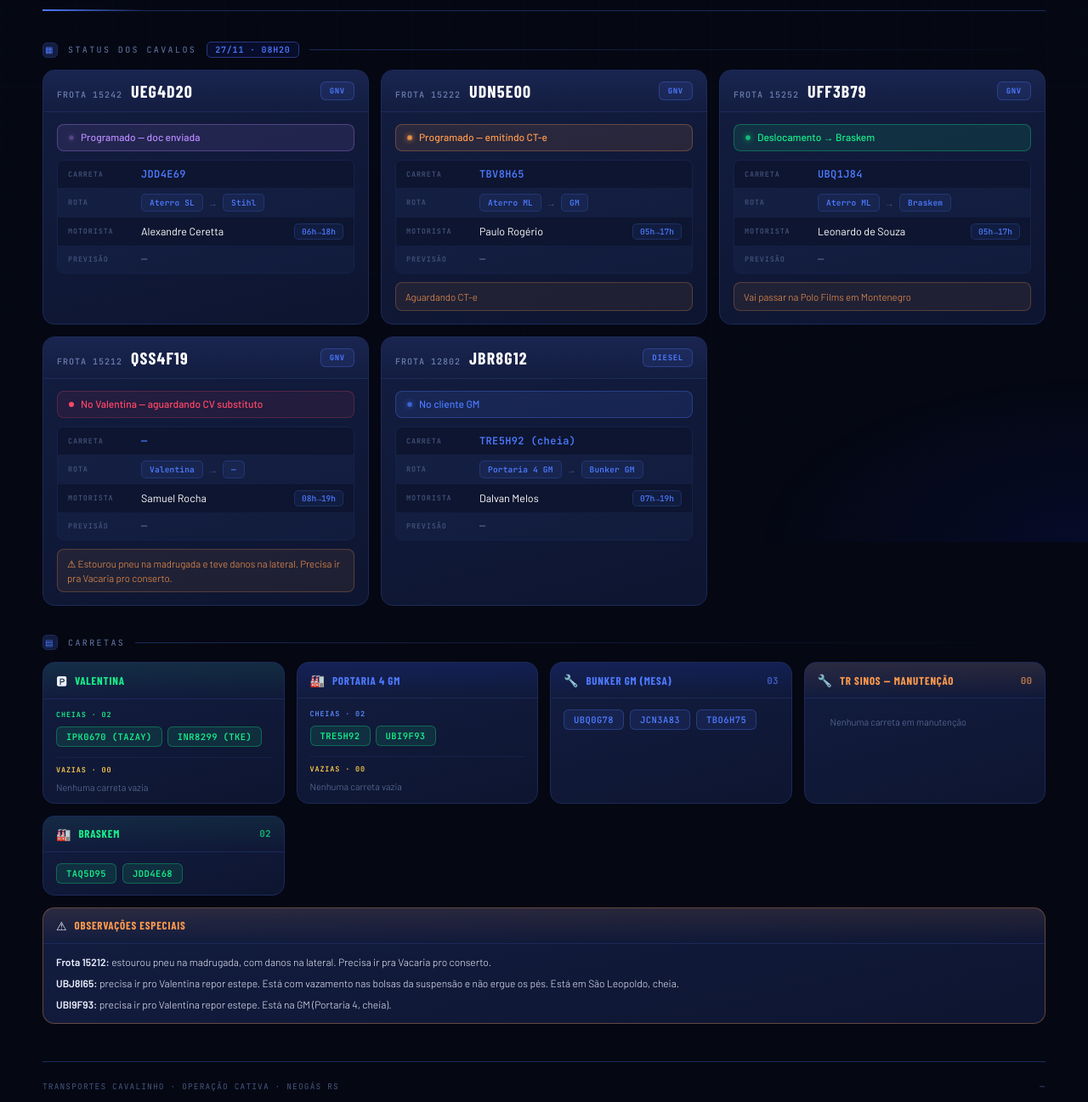
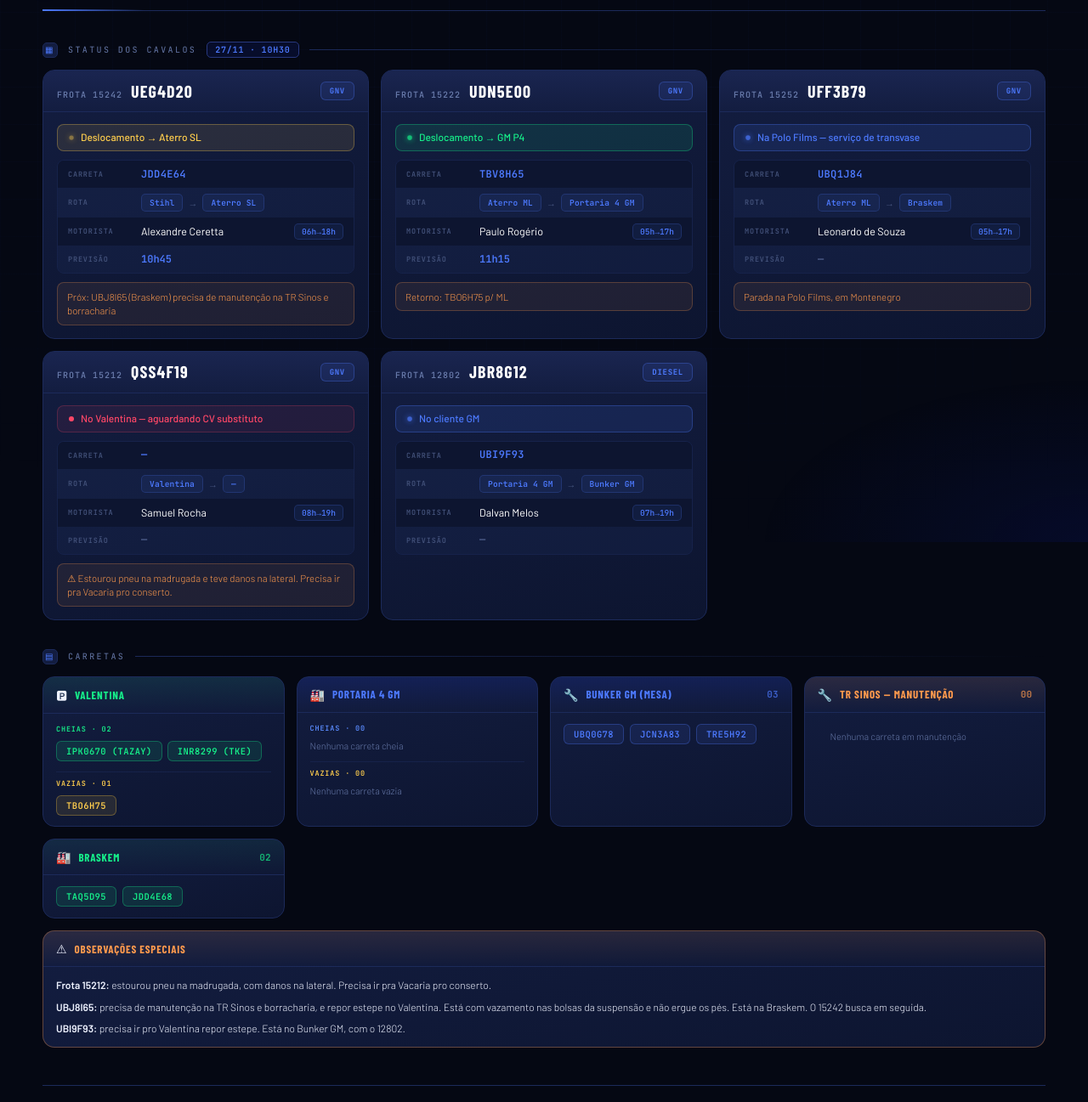
Before and after one commit to giovani-schiavon/Painel-Neogas, a plain HTML site: page index.html in a window 1280 px wide. Shown: the part 162-1459 px from the top of the page at 85% size. Drawn offline with nearby package versions, Linux system fonts and the light colour scheme; a web font is replaced by a local one.

Commit message:
Add files via upload

```diff
--- a/index.html
+++ b/index.html
@@ -152,8 +152,8 @@ h1 .rs{color:var(--azul-br);}
 <div class="wrap">
 
   <div style="font-family:'JetBrains Mono',monospace;font-size:11px;font-weight:700;letter-spacing:.12em;text-transform:uppercase;color:var(--text2);background:rgba(77,122,255,.08);border:1px solid var(--border);border-radius:8px;padding:8px 16px;margin-bottom:18px;display:inline-block;">
-    🕐 Última Atualização — <span style="color:var(--branco);">27/11/2026 · 08h20</span>
-    <br><span style="font-size:9.5px;font-style:italic;font-weight:400;color:var(--muted);letter-spacing:.06em;">Próxima atualização prevista: 09h20</span>
+    🕐 Última Atualização — <span style="color:var(--branco);">27/11/2026 · 10h30</span>
+    <br><span style="font-size:9.5px;font-style:italic;font-weight:400;color:var(--muted);letter-spacing:.06em;">Próxima atualização prevista: 11h30</span>
   </div>
 
   <div class="header">
@@ -166,56 +166,56 @@ h1 .rs{color:var(--azul-br);}
     <div class="header-right">
       <div class="pills">
         <span class="pill pill-azul">5 cavalos</span>
-        <span class="pill pill-roxo">2 programados</span>
-        <span class="pill pill-amarelo">1 → Braskem</span>
+        <span class="pill pill-roxo">1 → GM P4</span>
+        <span class="pill pill-amarelo">1 na Polo Films</span>
         <span class="pill pill-verm">1 parado (danos)</span>
       </div>
 
     </div>
   </div>
 
-  <div class="sec-label"><span class="ico">▦</span>Status dos Cavalos <span class="stamp">27/11 · 08h20</span></div>
+  <div class="sec-label"><span class="ico">▦</span>Status dos Cavalos <span class="stamp">27/11 · 10h30</span></div>
                                                                                                                                                                                                                                                                                                                                                                                                                                                                                                                                                                                                                                                                                                                                                                                                                                                                                                                                                                                                                                                                                                                                                                                                       <div class="grid">
 
     <div class="card">
       <div class="card-head"><div class="head-id"><span class="frota">Frota 15242</span><span class="placa">UEG4D20</span></div><span class="comb-badge gnv">GNV</span></div>
       <div class="card-body">
-        <div class="status s-programado"><span class="pulse"></span>Programado — doc enviada</div>
+        <div class="status s-vazio"><span class="pulse"></span>Deslocamento → Aterro SL</div>
         <div class="info-rows">
-          <div class="irow"><span class="lbl">Carreta</span><span class="v mono" style="display:flex;align-items:center;gap:2px;">JDD4E69</span></div>
-          <div class="irow"><span class="lbl">Rota</span><div class="rota"><span class="rp rp-o">Aterro SL</span><span class="rp-arr">→</span><span class="rp rp-d">Stihl</span></div></div>
+          <div class="irow"><span class="lbl">Carreta</span><span class="v mono" style="display:flex;align-items:center;gap:2px;">JDD4E64</span></div>
+          <div class="irow"><span class="lbl">Rota</span><div class="rota"><span class="rp rp-o">Stihl</span><span class="rp-arr">→</span><span class="rp rp-d">Aterro SL</span></div></div>
           <div class="irow mot-row"><span class="lbl">Motorista</span><span class="v mot">Alexandre Ceretta</span><span class="turno-chip">06h→18h</span></div>
-          <div class="irow"><span class="lbl">Previsão</span><span class="v prev none">—</span></div>
+          <div class="irow"><span class="lbl">Previsão</span><span class="v prev">10h45</span></div>
         </div>
-
+        <div class="obs">Próx: UBJ8I65 (Braskem) precisa de manutenção na TR Sinos e borracharia</div>
       </div>
     </div>
 
     <div class="card">
       <div class="card-head"><div class="head-id"><span class="frota">Frota 15222</span><span class="placa">UDN5E00</span></div><span class="comb-badge gnv">GNV</span></div>
       <div class="card-body">
-        <div class="status s-aguardando"><span class="pulse"></span>Programado — emitindo CT-e</div>
+        <div class="status s-cheio"><span class="pulse"></span>Deslocamento → GM P4</div>
         <div class="info-rows">
           <div class="irow"><span class="lbl">Carreta</span><span class="v mono" style="display:flex;align-items:center;gap:2px;">TBV8H65</span></div>
-          <div class="irow"><span class="lbl">Rota</span><div class="rota"><span class="rp rp-o">Aterro ML</span><span class="rp-arr">→</span><span class="rp rp-d">GM</span></div></div>
+          <div class="irow"><span class="lbl">Rota</span><div class="rota"><span class="rp rp-o">Aterro ML</span><span class="rp-arr">→</span><span class="rp rp-d">Portaria 4 GM</span></div></div>
           <div class="irow mot-row"><span class="lbl">Motorista</span><span class="v mot">Paulo Rogério</span><span class="turno-chip">05h→17h</span></div>
-          <div class="irow"><span class="lbl">Previsão</span><span class="v prev none">—</span></div>
+          <div class="irow"><span class="lbl">Previsão</span><span class="v prev">11h15</span></div>
         </div>
-        <div class="obs">Aguardando CT-e</div>
+        <div class="obs">Retorno: TBO6H75 p/ ML</div>
       </div>
     </div>
 
     <div class="card">
       <div class="card-head"><div class="head-id"><span class="frota">Frota 15252</span><span class="placa">UFF3B79</span></div><span class="comb-badge gnv">GNV</span></div>
       <div class="card-body">
-        <div class="status s-cheio"><span class="pulse"></span>Deslocamento → Braskem</div>
+        <div class="status s-cliente"><span class="pulse"></span>Na Polo Films — serviço de transvase</div>
         <div class="info-rows">
           <div class="irow"><span class="lbl">Carreta</span><span class="v mono" style="display:flex;align-items:center;gap:2px;">UBQ1J84</span></div>
           <div class="irow"><span class="lbl">Rota</span><div class="rota"><span class="rp rp-o">Aterro ML</span><span class="rp-arr">→</span><span class="rp rp-d">Braskem</span></div></div>
           <div class="irow mot-row"><span class="lbl">Motorista</span><span class="v mot">Leonardo de Souza</span><span class="turno-chip">05h→17h</span></div>
           <div class="irow"><span class="lbl">Previsão</span><span class="v prev none">—</span></div>
         </div>
-        <div class="obs">Vai passar na Polo Films em Montenegro</div>
+        <div class="obs">Parada na Polo Films, em Montenegro</div>
       </div>
     </div>
 
@@ -238,7 +238,7 @@ h1 .rs{color:var(--azul-br);}
       <div class="card-body">
         <div class="status s-cliente"><span class="pulse"></span>No cliente GM</div>
         <div class="info-rows">
-          <div class="irow"><span class="lbl">Carreta</span><span class="v mono" style="display:flex;align-items:center;gap:2px;">TRE5H92 (cheia)</span></div>
+          <div class="irow"><span class="lbl">Carreta</span><span class="v mono" style="display:flex;align-items:center;gap:2px;">UBI9F93</span></div>
           <div class="irow"><span class="lbl">Rota</span><div class="rota"><span class="rp rp-o">Portaria 4 GM</span><span class="rp-arr">→</span><span class="rp rp-d">Bunker GM</span></div></div>
           <div class="irow mot-row"><span class="lbl">Motorista</span><span class="v mot">Dalvan Melos</span><span class="turno-chip">07h→19h</span></div>
           <div class="irow"><span class="lbl">Previsão</span><span class="v prev none">—</span></div>
@@ -256,15 +256,15 @@ h1 .rs{color:var(--azul-br);}
         <div style="font-family:'JetBrains Mono',monospace;font-size:8.5px;letter-spacing:.1em;text-transform:uppercase;color:var(--verde);font-weight:600;">Cheias · 02</div>
         <div style="display:flex;flex-wrap:wrap;gap:6px;margin-bottom:4px;"><span class="chip chip-cheia">IPK0670 (TAZAY)</span><span class="chip chip-cheia">INR8299 (TKE)</span></div>
         <div style="height:.5px;background:var(--line);"></div>
-        <div style="font-family:'JetBrains Mono',monospace;font-size:8.5px;letter-spacing:.1em;text-transform:uppercase;color:var(--amarelo);font-weight:600;">Vazias · 00</div>
-        <div style="display:flex;flex-wrap:wrap;gap:6px;"><span style="color:var(--muted);font-size:11px;">Nenhuma carreta vazia</span></div>
+        <div style="font-family:'JetBrains Mono',monospace;font-size:8.5px;letter-spacing:.1em;text-transform:uppercase;color:var(--amarelo);font-weight:600;">Vazias · 01</div>
+        <div style="display:flex;flex-wrap:wrap;gap:6px;"><span class="chip" style="background:rgba(255,200,60,.1);color:var(--amarelo);border:1px solid rgba(255,200,60,.3);">TBO6H75</span></div>
       </div>
     </div>
     <div class="ccard">
       <div class="ccard-head" style="background:linear-gradient(180deg,rgba(30,64,255,.12),transparent);"><span class="ci">🏭</span><span class="ccard-title" style="color:var(--azul-br);">Portaria 4 GM</span></div>
       <div style="padding:12px 15px;display:flex;flex-direction:column;gap:8px;">
-        <div style="font-family:'JetBrains Mono',monospace;font-size:8.5px;letter-spacing:.1em;text-transform:uppercase;color:var(--azul-glow);font-weight:600;">Cheias · 02</div>
-        <div style="display:flex;flex-wrap:wrap;gap:6px;margin-bottom:4px;"><span class="chip chip-cheia">TRE5H92</span><span class="chip chip-cheia">UBI9F93</span></div>
+        <div style="font-family:'JetBrains Mono',monospace;font-size:8.5px;letter-spacing:.1em;text-transform:uppercase;color:var(--azul-glow);font-weight:600;">Cheias · 00</div>
+        <div style="display:flex;flex-wrap:wrap;gap:6px;margin-bottom:4px;"><span style="color:var(--muted);font-size:11px;">Nenhuma carreta cheia</span></div>
         <div style="height:.5px;background:var(--line);"></div>
         <div style="font-family:'JetBrains Mono',monospace;font-size:8.5px;letter-spacing:.1em;text-transform:uppercase;color:var(--amarelo);font-weight:600;">Vazias · 00</div>
         <div style="display:flex;flex-wrap:wrap;gap:6px;"><span style="color:var(--muted);font-size:11px;">Nenhuma carreta vazia</span></div>
@@ -272,7 +272,7 @@ h1 .rs{color:var(--azul-br);}
     </div>
     <div class="ccard">
       <div class="ccard-head" style="background:linear-gradient(180deg,rgba(30,64,255,.12),transparent);"><span class="ci">🔧</span><span class="ccard-title" style="color:var(--azul-br);">Bunker GM (mesa)</span><span class="ccard-count" style="color:var(--azul-br);">03</span></div>
-      <div class="chips"><span class="chip" style="background:rgba(77,122,255,.1);color:var(--azul-br);border:1px solid rgba(77,122,255,.3);">UBQ0G78</span><span class="chip" style="background:rgba(77,122,255,.1);color:var(--azul-br);border:1px solid rgba(77,122,255,.3);">JCN3A83</span><span class="chip" style="background:rgba(77,122,255,.1);color:var(--azul-br);border:1px solid rgba(77,122,255,.3);">TBO6H75</span></div>
+      <div class="chips"><span class="chip" style="background:rgba(77,122,255,.1);color:var(--azul-br);border:1px solid rgba(77,122,255,.3);">UBQ0G78</span><span class="chip" style="background:rgba(77,122,255,.1);color:var(--azul-br);border:1px solid rgba(77,122,255,.3);">JCN3A83</span><span class="chip" style="background:rgba(77,122,255,.1);color:var(--azul-br);border:1px solid rgba(77,122,255,.3);">TRE5H92</span></div>
     </div>
     <div class="ccard">
       <div class="ccard-head" style="background:linear-gradient(180deg,rgba(255,154,77,.1),transparent);"><span class="ci">🔧</span><span class="ccard-title" style="color:var(--laranja);">TR Sinos — Manutenção</span><span class="ccard-count" style="color:var(--laranja);">00</span></div>
@@ -293,8 +293,8 @@ h1 .rs{color:var(--azul-br);}
     <div class="ccard-head" style="background:linear-gradient(180deg,rgba(255,154,77,.1),transparent);"><span class="ci">⚠</span><span class="ccard-title" style="color:var(--laranja);">Observações especiais</span></div>
     <div style="padding:12px 15px;font-size:12px;line-height:1.6;display:flex;flex-direction:column;gap:6px;">
       <div><b>Frota 15212:</b> estourou pneu na madrugada, com danos na lateral. Precisa ir pra Vacaria pro conserto.</div>
-      <div><b>UBJ8I65:</b> precisa ir pro Valentina repor estepe. Está com vazamento nas bolsas da suspensão e não ergue os pés. Está em São Leopoldo, cheia.</div>
-      <div><b>UBI9F93:</b> precisa ir pro Valentina repor estepe. Está na GM (Portaria 4, cheia).</div>
+      <div><b>UBJ8I65:</b> precisa de manutenção na TR Sinos e borracharia, e repor estepe no Valentina. Está com vazamento nas bolsas da suspensão e não ergue os pés. Está na Braskem. O 15242 busca em seguida.</div>
+      <div><b>UBI9F93:</b> precisa ir pro Valentina repor estepe. Está no Bunker GM, com o 12802.</div>
     </div>
   </div>
   <!--/OBS-->
```
